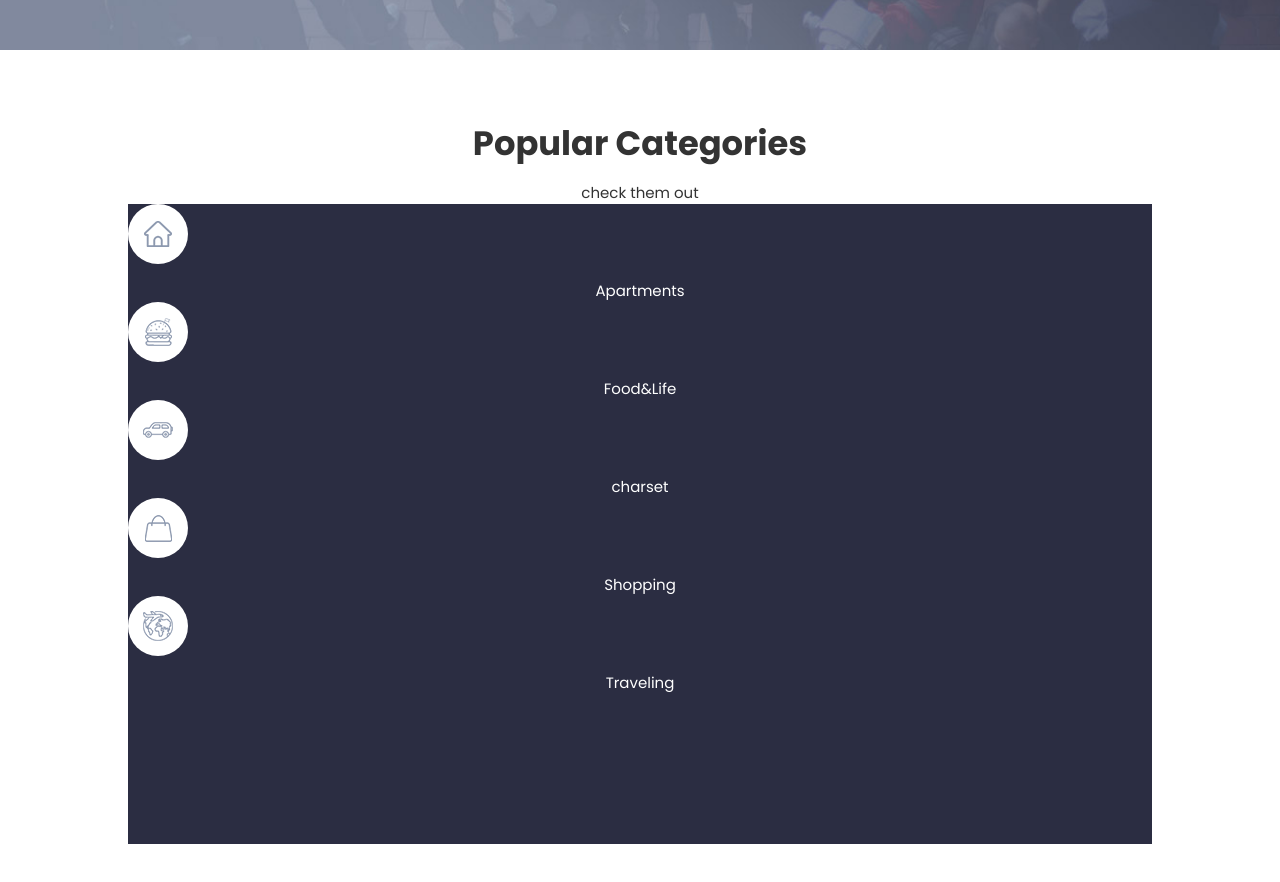
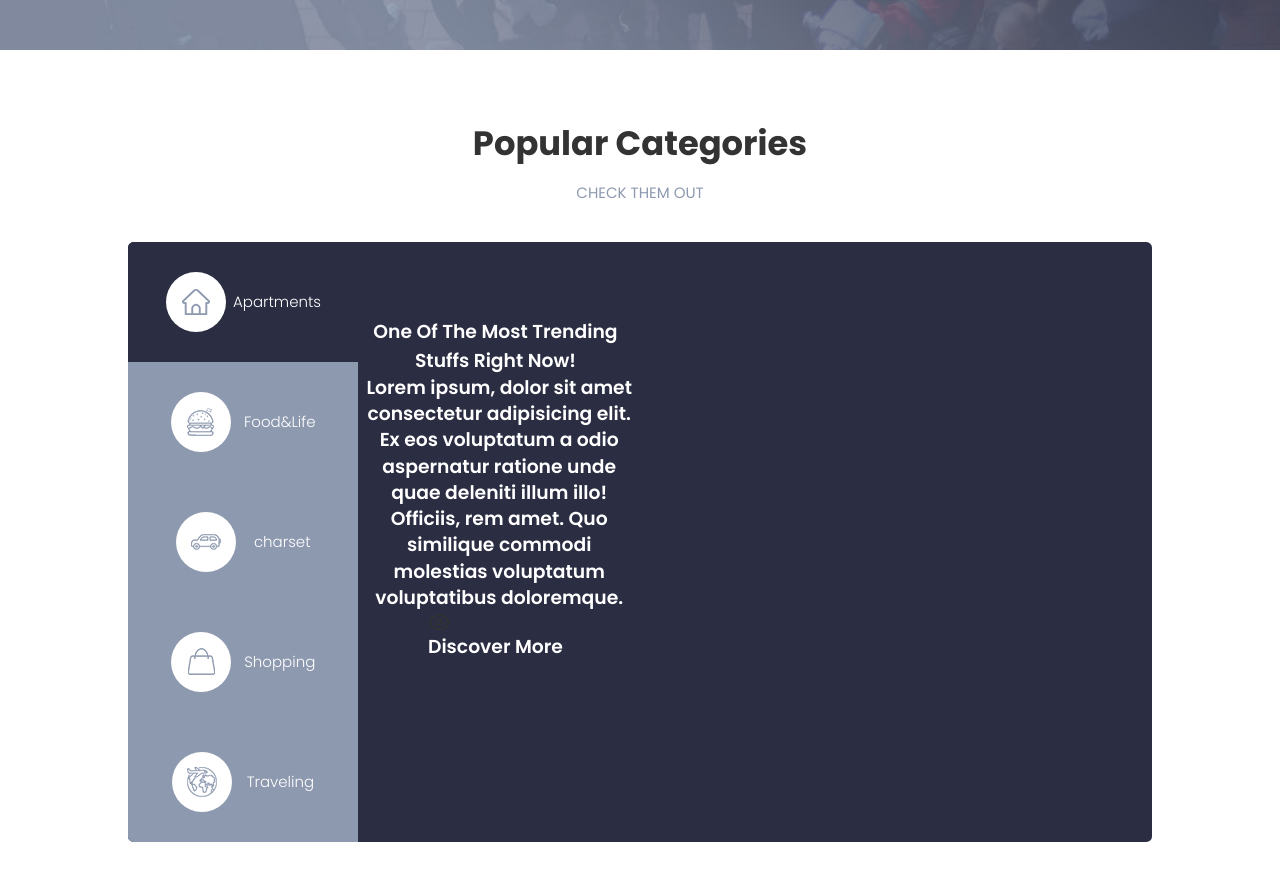
Before and after one commit to HeydariADI/PolotList, a website: page public/index.html in a window 1280 px wide. Shown: the part 760-1642 px from the top of the page. Before the commit the page ends 1604 px from the top, so only its background shows below. Drawn offline with Linux system fonts and the light colour scheme.

Commit message:
index.html updated

```diff
--- a/public/index.html
+++ b/public/index.html
@@ -132,73 +132,90 @@
               <div class="equipment-icons">
                 <img src="/assets/images/search-icon-01.png" alt="" />
               </div>
-              <p>Apartments</p>
+              <p class="p">Apartments</p>
             </span>
             <span class="equipment">
               <div class="equipment-icons">
                 <img src="/assets/images/search-icon-02.png" alt="" />
               </div>
-              <p>Food&Life</p>
+              <p class="p">Food&Life</p>
             </span>
             <span class="equipment">
               <div class="equipment-icons">
                 <img src="/assets/images/search-icon-03.png" alt="" />
               </div>
-              <p>charset</p>
+              <p class="p">charset</p>
             </span>
             <span class="equipment">
               <div class="equipment-icons">
                 <img src="/assets/images/search-icon-04.png" alt="" />
               </div>
-              <p>Shopping</p>
+              <p class="p">Shopping</p>
             </span>
             <span class="equipment">
               <div class="equipment-icons">
                 <img src="/assets/images/search-icon-05.png" alt="" />
               </div>
-              <p>Traveling</p>
+              <p class="p">Traveling</p>
             </span>
           </div>
         </div>
       </div>
     </div>
-    <div class="main my-20 text-center h-[80vh]">
+    <div class="main my-20 text-center">
       <h1 class="title font-bold text-4xl">Popular Categories</h1>
-      <h3 class="mt-5 text-primary-primary-bg">check them out </h3>
-      <div class="categories-info flex flex-row bg-primary-focus w-4/5 mx-auto h-full ">
-        <div class="categories-info__left flex flex-col h-full flex-1">
-          <span  class="equipment">
+      <h3 class="mt-5 text-primary-primary-bg uppercase text-primary-normal">check them out </h3>
+      <div class="categories-info flex flex-row bg-primary-focus w-4/5 mx-auto h-full rounded-md overflow-hidden mt-10">
+        <div class="categories-menu__left flex flex-col h-full flex-1 w-1/4">
+          <span  class="equipment equipment-category menu-active">
             <div class="equipment-icons">
               <img src="/assets/images/search-icon-01.png" alt="" />
             </div>
-            <p>Apartments</p>
+            <p class="equipment-category-p">Apartments</p>
           </span>
-          <span class="equipment">
+          <span class="equipment equipment-category">
             <div class="equipment-icons">
               <img src="/assets/images/search-icon-02.png" alt="" />
             </div>
-            <p>Food&Life</p>
+            <p class="equipment-category-p">Food&Life</p>
           </span>
-          <span class="equipment">
+          <span class="equipment equipment-category">
             <div class="equipment-icons">
               <img src="/assets/images/search-icon-03.png" alt="" />
             </div>
-            <p>charset</p>
+            <p class="equipment-category-p">charset</p>
           </span>
-          <span class="equipment">
+          <span class="equipment equipment-category">
             <div class="equipment-icons">
               <img src="/assets/images/search-icon-04.png" alt="" />
             </div>
-            <p>Shopping</p>
+            <p class="equipment-category-p">Shopping</p>
           </span>
-          <span class="equipment">
+          <span class="equipment equipment-category">
             <div class="equipment-icons">
               <img src="/assets/images/search-icon-05.png" alt="" />
             </div>
-            <p>Traveling</p>
+            <p class="equipment-category-p">Traveling</p>
           </span>
         </div>
-        <div class="categories-info__right"></div>
+        <div class="category-info__main text-white font-semibold text-xl my-20 w-96">
+          <h1 class="category-info__title">
+            One Of The Most Trending Stuffs Right Now!
+          </h1>
+          <p class="category-info__p text-xl font-semibold">
+            Lorem ipsum, dolor sit amet consectetur adipisicing elit. Ex eos voluptatum a odio aspernatur ratione unde quae deleniti illum illo! Officiis, rem amet. Quo similique commodi molestias voluptatum voluptatibus doloremque.
+          </p>
+          <button>
+          <svg xmlns="http://www.w3.org/2000/svg" fill="none" viewBox="0 0 24 24" stroke-width="1.5" stroke="currentColor"
+            class="w-6 h-6">
+            <path stroke-linecap="round" stroke-linejoin="round"
+              d="M2.036 12.322a1.012 1.012 0 010-.639C3.423 7.51 7.36 4.5 12 4.5c4.638 0 8.573 3.007 9.963 7.178.07.207.07.431 0 .639C20.577 16.49 16.64 19.5 12 19.5c-4.638 0-8.573-3.007-9.963-7.178z" />
+            <path stroke-linecap="round" stroke-linejoin="round" d="M15 12a3 3 0 11-6 0 3 3 0 016 0z" />
+          </svg>
+
+            Discover More</button>
+        </div>
+        <div class="categories-info__right w-2/3"></div>
       </div>
     </div>
   </body>
--- a/src/css/main.css
+++ b/src/css/main.css
@@ -188,11 +188,23 @@
   option{
     @apply px-10 py-12;
   }
-  .equipment p{
-    @apply mt-4 text-white;
+  .equipment .p{
+    @apply mt-4 text-white
   }
   .equipment-icons{
-    @apply w-16 h-16 bg-white rounded-full flex items-center justify-center p-3;
+    @apply w-16 h-16 bg-white rounded-full flex items-center justify-center p-3
+  }
+  .equipment-category{
+    @apply bg-primary-normal flex flex-row items-center justify-evenly py-4 px-10 cursor-pointer h-32;
+  }
+  .equipment-category-p,.category-info__p{
+    @apply text-white ml-2 font-thin;
+  }
+  .equipment.menu-active{
+    @apply bg-primary-focus;
+  }
+  .category-info__title{
+    @apply text-white;
   }
   /* end of top box of home */
 }
```
Also changed, not shown: public/build/tailwind.css.
